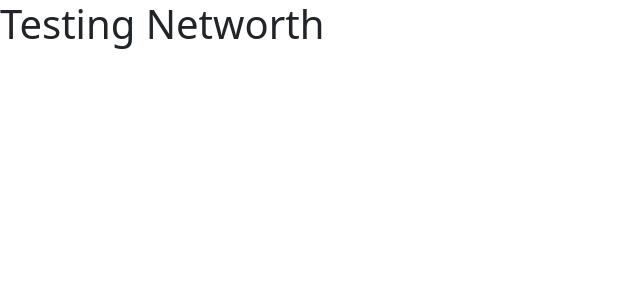
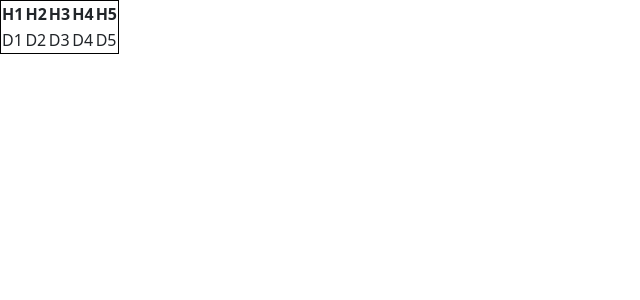
Before and after one commit to nikhil-01a/NetWorth-Frontend, an Angular app: page / in a window 1280 px wide. Shown: the top 300 px of the page, without its empty margins (0-640 px from the left). Built offline with nearby package versions, Linux system fonts and the light colour scheme.

Commit message:
getting started

```diff
--- a/src/app/app.component.html
+++ b/src/app/app.component.html
@@ -1 +1,20 @@
-<h1>Testing Networth</h1>
+<table style="border: 1px solid black; border-collapse: collapse">
+  <thead>
+    <tr>
+      <th>H1</th>
+      <th>H2</th>
+      <th>H3</th>
+      <th>H4</th>
+      <th>H5</th>
+    </tr>
+  </thead>
+  <tbody>
+    <tr>
+      <td>D1</td>
+      <td>D2</td>
+      <td>D3</td>
+      <td>D4</td>
+      <td>D5</td>
+    </tr>
+  </tbody>
+</table>
```
